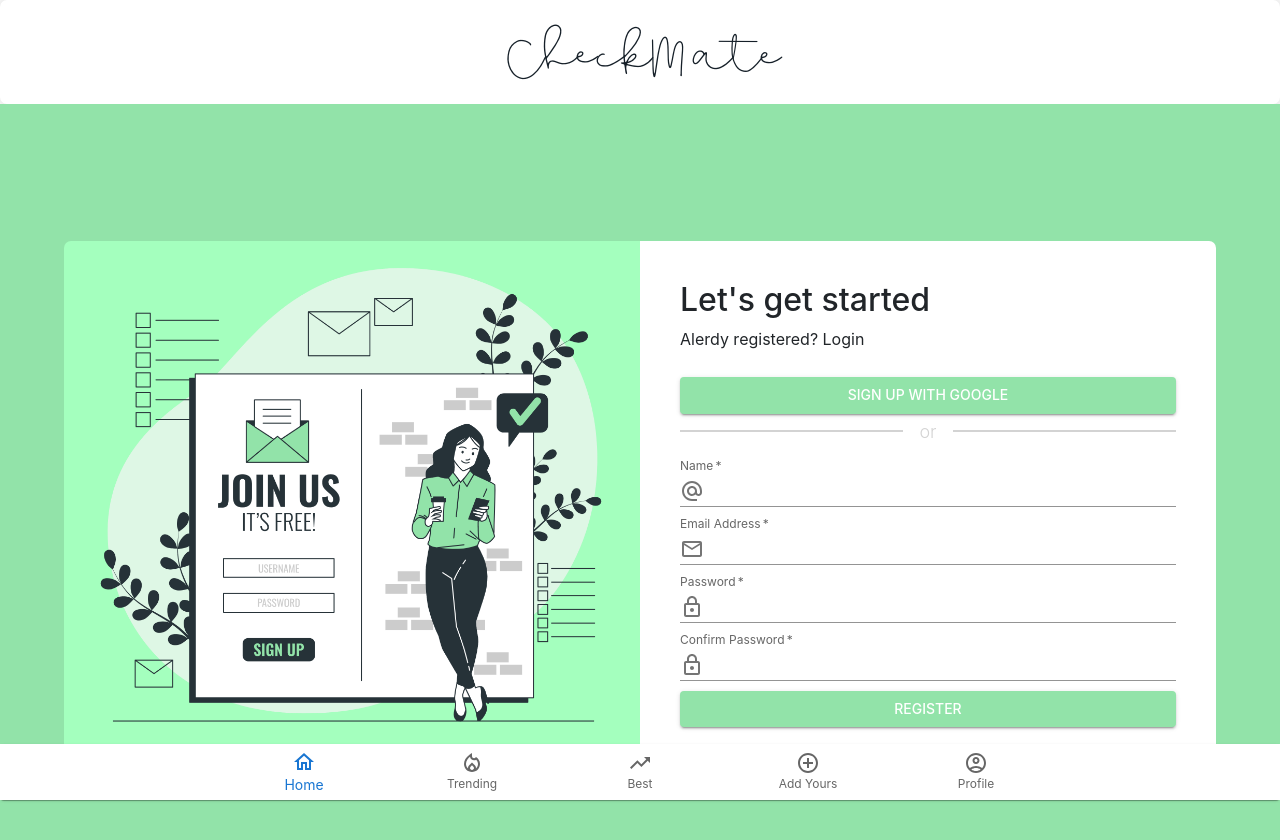
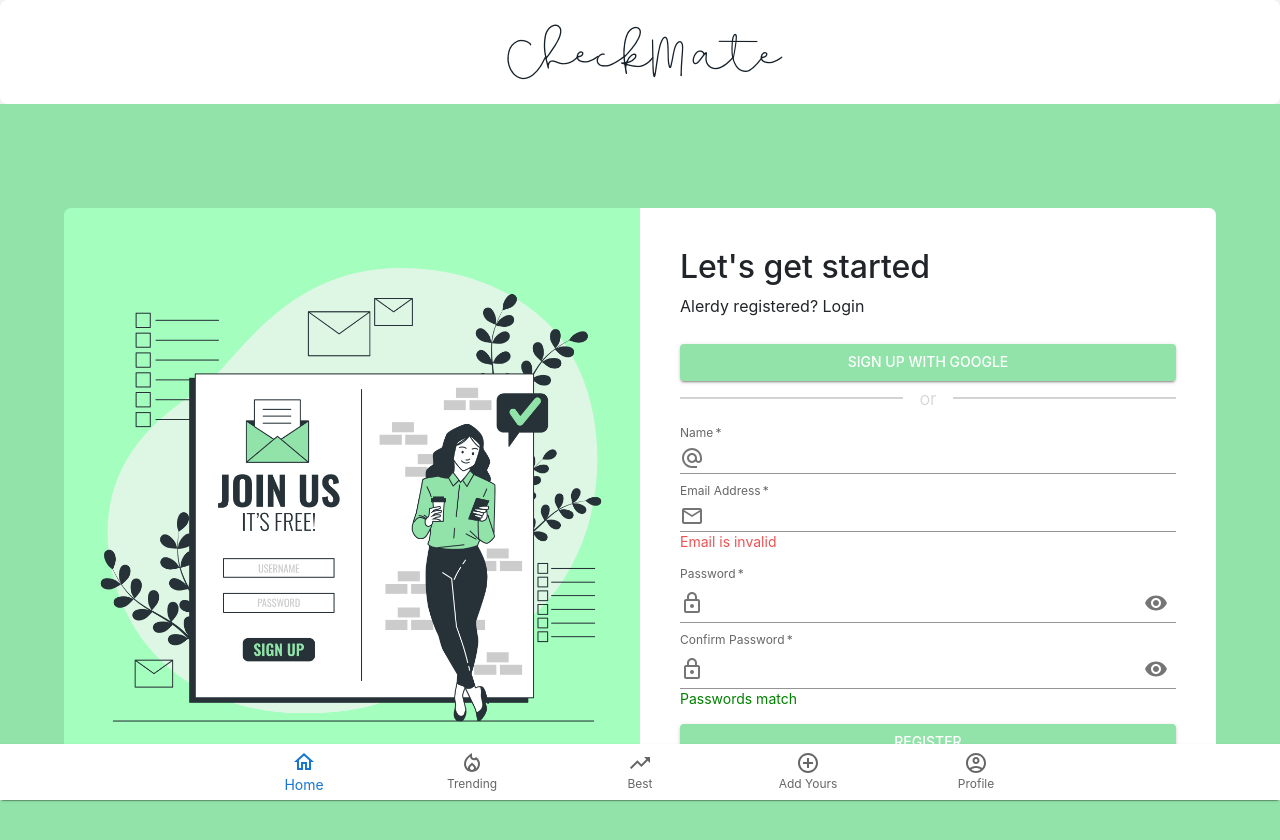
Before and after one commit to Ananyag2806/checkmate, a React (Create React App) app in the folder client/: page /signUp in a window 1280 px wide. Shown: the top 840 px of the page. Built offline with nearby package versions, Linux system fonts and the light colour scheme; the HTML template or start-up script is replaced by a standard one.

Commit message:
login and signup completed

```diff
--- a/client/src/components/Login.js
+++ b/client/src/components/Login.js
@@ -1,7 +1,7 @@
 import React, { useState, useEffect } from 'react';
 import login from './media/login.png';
 import { makeStyles } from '@mui/styles';
-import { Button } from '@mui/material';
+import { Button, FormControl } from '@mui/material';
 import InputAdornment from '@mui/material/InputAdornment';
 import TextField from '@mui/material/TextField';
 import EmailOutlinedIcon from '@mui/icons-material/EmailOutlined';
@@ -9,6 +9,10 @@ import LockOutlinedIcon from '@mui/icons-material/LockOutlined';
 import DividerWithText from './DividerWithText';
 import { styled } from '@mui/material/styles';
 import axios from 'axios';
+import Input from '@mui/material/Input';
+import IconButton from '@mui/material/IconButton';
+import Visibility from '@mui/icons-material/Visibility';
+import VisibilityOff from '@mui/icons-material/VisibilityOff';
 
 const useStyles = makeStyles((theme) => ({
 	root: {
@@ -110,15 +114,39 @@ function Login() {
 
 	const [email, setEmail] = useState('');
 	const [password, setPassword] = useState('');
+	const [visibility, setVisibility] = useState(false);
 
-	const submit = () => {
-		axios.post('http://localhost:5000/api/auth', {
-			email: email,
-			password: password,
-		});
+	const submit = async () => {
+		try {
+			const res = await axios.post(
+				'http://localhost:5000/api/auth',
+				{
+					email: email,
+					password: password,
+				},
+				{
+					headers: {
+						'Content-Type': 'application/json',
+					},
+				}
+			);
+			console.log(res.data);
+			window.location.href = '/';
+			localStorage.setItem('token', res.data.token);
+			// Add Modal here
+		} catch (err) {
+			console.log(err.response);
+			// Add Modal here
+		}
 	};
 
-	console.log(email + ' ' + password);
+	// Password visibility
+	const handleClickShowPassword = () => {
+		setVisibility(!visibility);
+	};
+	const handleMouseDownPassword = (event) => {
+		event.preventDefault();
+	};
 
 	return (
 		<div className={classes.root}>
@@ -161,22 +189,36 @@ function Login() {
 					/>
 					<TextFieldCustom
 						id='input-with-icon-textfield'
+						variant='standard'
 						label='Password'
+						required
 						className={classes.textField}
 						style={{ marginTop: '10px' }}
-						required
+						type={visibility ? 'text' : 'password'}
+						onChange={(e) => {
+							setPassword(e.target.value);
+						}}
 						InputProps={{
 							startAdornment: (
 								<InputAdornment position='start'>
 									<LockOutlinedIcon />
 								</InputAdornment>
 							),
+							endAdornment: (
+								<IconButton
+									aria-label='toggle password visibility'
+									onClick={handleClickShowPassword}
+									onMouseDown={handleMouseDownPassword}>
+									{visibility ? (
+										<VisibilityOff />
+									) : (
+										<Visibility />
+									)}
+								</IconButton>
+							),
 						}}
-						onChange={(e) => {
-							setPassword(e.target.value);
-						}}
-						variant='standard'
 					/>
+
 					<Button
 						style={{
 							backgroundColor: '#92E3A9',
--- a/client/src/components/SignUp.js
+++ b/client/src/components/SignUp.js
@@ -1,7 +1,7 @@
 import React, { useState, useEffect } from 'react';
 import signUp from './media/signUp.png';
 import { makeStyles } from '@mui/styles';
-import { Button } from '@mui/material';
+import { Button, Typography } from '@mui/material';
 import InputAdornment from '@mui/material/InputAdornment';
 import TextField from '@mui/material/TextField';
 import EmailOutlinedIcon from '@mui/icons-material/EmailOutlined';
@@ -9,6 +9,9 @@ import AlternateEmailOutlinedIcon from '@mui/icons-material/AlternateEmailOutlin
 import LockOutlinedIcon from '@mui/icons-material/LockOutlined';
 import DividerWithText from './DividerWithText';
 import { styled } from '@mui/material/styles';
+import IconButton from '@mui/material/IconButton';
+import Visibility from '@mui/icons-material/Visibility';
+import VisibilityOff from '@mui/icons-material/VisibilityOff';
 import axios from 'axios';
 
 // To do
@@ -86,6 +89,18 @@ const useStyles = makeStyles((theme) => ({
 			width: '40%',
 		},
 	},
+	invalid: {
+		color: '#EB5353',
+		display: 'flex',
+		alignItems: 'center',
+		margin: '3px',
+	},
+	valid: {
+		color: 'green',
+		display: 'flex',
+		alignItems: 'center',
+		margin: '3px',
+	},
 }));
 
 const TextFieldCustom = styled(TextField)({
@@ -114,14 +129,53 @@ function Login() {
 	const [name, setName] = useState('');
 	const [email, setEmail] = useState('');
 	const [password, setPassword] = useState('');
+	const [visibility1, setVisibility1] = useState(false);
 	const [confirmPassword, setConfirmPassword] = useState('');
+	const [visibility2, setVisibility2] = useState(false);
 
-	const submit = () => {
-		axios.post('http://localhost:5000/api/users', {
-			name: name,
-			email: email,
-			password: password,
-		});
+	const submit = async () => {
+		if (
+			password === confirmPassword &&
+			name !== '' &&
+			email !== '' &&
+			password !== ''
+		) {
+			try {
+				const res = await axios.post(
+					'http://localhost:5000/api/users',
+					{
+						name: name,
+						email: email,
+						password: password,
+					},
+					{
+						headers: {
+							'Content-Type': 'application/json',
+						},
+					}
+				);
+				console.log(name + ' ' + email + ' ' + password);
+				console.log(res.data);
+				// window.location.href = '/';
+				localStorage.setItem('token', res.data.token);
+			} catch (err) {
+				console.log(err);
+			}
+		} else {
+			alert('Invalid input');
+			// add modal here
+		}
+	};
+
+	// Password visibility
+	const handleClickShowPassword1 = () => {
+		setVisibility1(!visibility1);
+	};
+	const handleClickShowPassword2 = () => {
+		setVisibility2(!visibility2);
+	};
+	const handleMouseDownPassword = (event) => {
+		event.preventDefault();
 	};
 
 	return (
@@ -177,17 +231,45 @@ function Login() {
 						onChange={(e) => setEmail(e.target.value)}
 						variant='standard'
 					/>
+					{email.includes('@') & email.includes('.') ? (
+						<Typography
+							className={classes.valid}
+							variant='body2'
+							gutterBottom>
+							Email is valid
+						</Typography>
+					) : (
+						<Typography
+							className={classes.invalid}
+							variant='body2'
+							gutterBottom>
+							Email is invalid
+						</Typography>
+					)}
 					<TextFieldCustom
 						id='input-with-icon-textfield'
 						label='Password'
 						className={classes.textField}
 						style={{ marginTop: '10px' }}
 						required
+						type={visibility1 ? 'text' : 'password'}
 						InputProps={{
 							startAdornment: (
 								<InputAdornment position='start'>
 									<LockOutlinedIcon />
 								</InputAdornment>
+							),
+							endAdornment: (
+								<IconButton
+									aria-label='toggle password visibility'
+									onClick={handleClickShowPassword1}
+									onMouseDown={handleMouseDownPassword}>
+									{visibility1 ? (
+										<VisibilityOff />
+									) : (
+										<Visibility />
+									)}
+								</IconButton>
 							),
 						}}
 						onChange={(e) => setPassword(e.target.value)}
@@ -198,17 +280,45 @@ function Login() {
 						label='Confirm Password'
 						className={classes.textField}
 						style={{ marginTop: '10px' }}
-						required={true}
+						required
+						type={visibility2 ? 'text' : 'password'}
 						InputProps={{
 							startAdornment: (
 								<InputAdornment position='start'>
 									<LockOutlinedIcon />
 								</InputAdornment>
 							),
+							endAdornment: (
+								<IconButton
+									aria-label='toggle password visibility'
+									onClick={handleClickShowPassword2}
+									onMouseDown={handleMouseDownPassword}>
+									{visibility2 ? (
+										<VisibilityOff />
+									) : (
+										<Visibility />
+									)}
+								</IconButton>
+							),
 						}}
 						onChange={(e) => setConfirmPassword(e.target.value)}
 						variant='standard'
 					/>
+					{password === confirmPassword ? (
+						<Typography
+							className={classes.valid}
+							variant='body2'
+							gutterBottom>
+							Passwords match
+						</Typography>
+					) : (
+						<Typography
+							className={classes.invalid}
+							variant='body2'
+							gutterBottom>
+							Passwords do not match
+						</Typography>
+					)}
 					<Button
 						style={{
 							backgroundColor: '#92E3A9',
```
